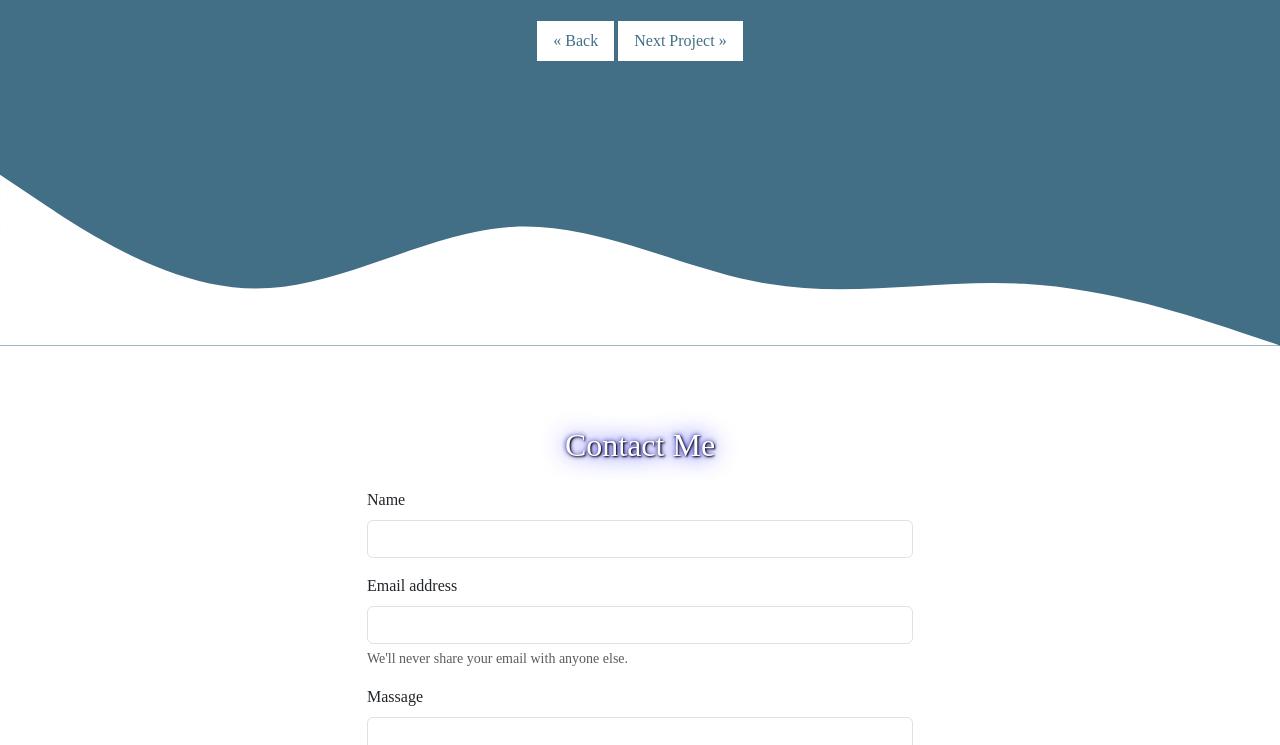
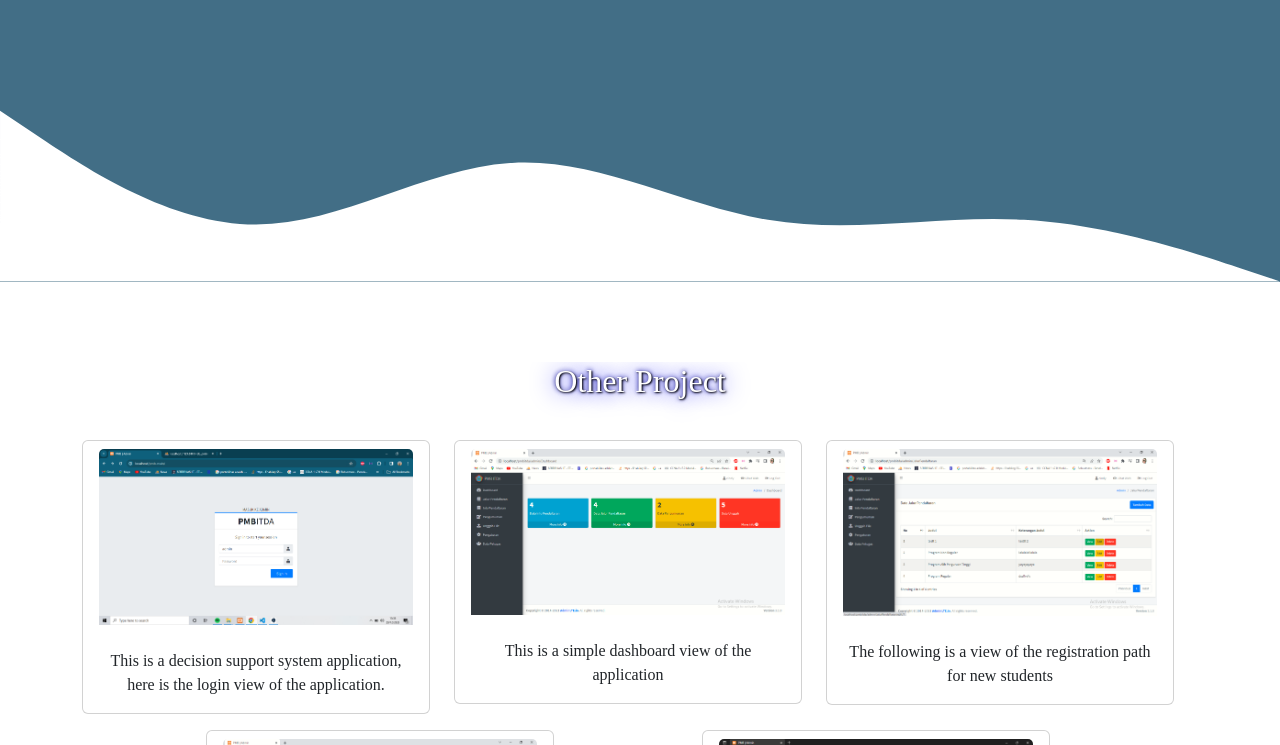
Before and after one commit to CdeaA/CdeaA.github.io, a plain HTML site: page index.html in a window 1280 px wide. Shown: the part 2055-2800 px from the top of the page. Drawn offline with nearby package versions, Linux system fonts and the light colour scheme.

Commit message:
Update index.html

```diff
--- a/index.html
+++ b/index.html
@@ -78,13 +78,13 @@
     <!-- Jumbotron -->
     <section class="jumbotron text-white" id="hero">
       <div class="jumbotron-content">
-        <h2>Hello There...</h2>
+        <h3>Hello There...</h3>
         <h1 class="fw-bold">I Am DeAa</h1>
         <h3 class="lead">Backend Web Developer</h3>
         <div class="jumbotron-sci">
-          <a href="cindydea05@gmail.com"
+          <!-- <a href="cindydea05@gmail.com"
             ><i class="bi bi-envelope-at-fill"></i
-          ></a>
+          ></a> -->
           <a href="https://instagram.com/cindy.deaa?igshid=OGQ5ZDc2ODk2ZA=="
             ><i class="bi bi-instagram"></i
           ></a>
@@ -263,11 +263,11 @@
           </div>
         </div>
       </div>
-      <br />
+      <!-- <br />
       <div class="button text-center">
         <a href="#projects" class="previous">&laquo; Back</a>
         <a href="otherproject.html" class="next">Next Project &raquo;</a>
-      </div>
+      </div> -->
       <svg xmlns="http://www.w3.org/2000/svg" viewBox="0 0 1440 320">
         <path
           fill="#fff"
@@ -278,58 +278,140 @@
     </section>
     <!-- End Projects -->
 
-    <!-- Contact -->
-    <section id="contact">
-      <div class="container">
-        <div class="row text-center mb-3">
-          <div class="col">
-            <h2>Contact Me</h2>
-          </div>
-        </div>
-        <div class="row justify-content-center">
-          <div class="col-md-6">
-            <form>
-              <div class="mb-3">
-                <label for="name" class="form-label">Name</label>
-                <input type="text" class="form-control" id="name
-                aria-describedby="name" />
-              </div>
-              <div class="mb-3">
-                <label for="exampleInputEmail1" class="form-label"
-                  >Email address</label
-                >
-                <input
-                  type="email"
-                  class="form-control"
-                  id="email"
-                  aria-describedby="email"
-                />
-                <div id="emailHelp" class="form-text">
-                  We'll never share your email with anyone else.
+    <section id="projects-2">
+      <div class="container position-relative">
+        <div
+          id="carouselExampleControls"
+          class="carousel slide"
+          data-bs-ride="carousel"
+        >
+          <div class="carousel-inner">
+            <div class="carousel-item active">
+              <div class="row text-center">
+                <div class="col">
+                  <h2>Other Project</h2>
+                  <p></p>
+                </div>
+
+                <div class="row justify-content-evenly mt-4">
+                  <div class="col-md-4 mb-3">
+                    <div class="card">
+                      <div class="responsive">
+                        <div class="gallery">
+                          <a target="_blank" href="img/6.png">
+                            <img
+                              src="img/6.png"
+                              class="card-img-top"
+                              alt="project"
+                            />
+                          </a>
+                          <div class="card-body">
+                            <p class="card-text">
+                              This is a decision support system application,
+                              here is the login view of the application.
+                            </p>
+                          </div>
+                        </div>
+                      </div>
+                    </div>
+                  </div>
+                  <div class="col-md-4 mb-3">
+                    <div class="card">
+                      <div class="responsive">
+                        <div class="gallery">
+                          <a target="_blank" href="img/7.png">
+                            <img
+                              src="img/7.png"
+                              class="card-img-top"
+                              alt="project"
+                            />
+                          </a>
+                          <div class="card-body">
+                            <p class="card-text">
+                              This is a simple dashboard view of the application
+                            </p>
+                          </div>
+                        </div>
+                      </div>
+                    </div>
+                  </div>
+                  <div class="col-md-4">
+                    <div class="card">
+                      <div class="responsive">
+                        <div class="gallery">
+                          <a target="_blank" href="img/8.png">
+                            <img
+                              src="img/8.png"
+                              class="card-img-top"
+                              alt="project"
+                            />
+                          </a>
+                          <div class="card-body">
+                            <p class="card-text">
+                              The following is a view of the registration path
+                              for new students
+                            </p>
+                          </div>
+                        </div>
+                      </div>
+                    </div>
+                  </div>
+                  <div class="col-md-4">
+                    <div class="card">
+                      <div class="responsive">
+                        <div class="gallery">
+                          <a target="_blank" href="img/9.png">
+                            <img
+                              src="img/9.png"
+                              class="card-img-top"
+                              alt="project"
+                            />
+                          </a>
+                          <div class="card-body">
+                            <p class="card-text">
+                              The following is a display of registration info
+                              data for new students.
+                            </p>
+                          </div>
+                        </div>
+                      </div>
+                    </div>
+                  </div>
+                  <div class="col-md-4">
+                    <div class="card">
+                      <div class="responsive">
+                        <div class="gallery">
+                          <a target="_blank" href="img/10.png">
+                            <img
+                              src="img/10.png"
+                              class="card-img-top"
+                              alt="project"
+                            />
+                          </a>
+                          <div class="card-body">
+                            <p class="card-text">
+                              This is the display of announcement data for new
+                              students.
+                            </p>
+                          </div>
+                        </div>
+                      </div>
+                    </div>
+                  </div>
                 </div>
               </div>
-              <div class="mb-3">
-                <label for="massage" class="form-label">Massage</label>
-                <textarea class="form-control" id="massage" rows="3"></textarea>
-              </div>
-              <button type="submit" class="btn btn-primary">Submit</button>
-            </form>
+            </div>
           </div>
         </div>
       </div>
-      <svg
-        xmlns="http://www.w3.org/2000/svg"
-        viewBox="0 0 1440 320"
-        class="border border-0"
-      >
+      <svg xmlns="http://www.w3.org/2000/svg" viewBox="0 0 1440 320">
         <path
           fill="#426e86"
           fill-opacity="1"
-          d="M0,160L40,181.3C80,203,160,245,240,218.7C320,192,400,96,480,85.3C560,75,640,149,720,176C800,203,880,181,960,197.3C1040,213,1120,267,1200,272C1280,277,1360,235,1400,213.3L1440,192L1440,320L1400,320C1360,320,1280,320,1200,320C1120,320,1040,320,960,320C880,320,800,320,720,320C640,320,560,320,480,320C400,320,320,320,240,320C160,320,80,320,40,320L0,320Z"
+          d="M0,128L40,122.7C80,117,160,107,240,122.7C320,139,400,181,480,218.7C560,256,640,288,720,266.7C800,245,880,171,960,154.7C1040,139,1120,181,1200,176C1280,171,1360,117,1400,90.7L1440,64L1440,320L1400,320C1360,320,1280,320,1200,320C1120,320,1040,320,960,320C880,320,800,320,720,320C640,320,560,320,480,320C400,320,320,320,240,320C160,320,80,320,40,320L0,320Z"
         ></path>
       </svg>
     </section>
-    <!-- End Contact -->
 
     <!-- Footer -->
     <footer
@@ -341,7 +423,7 @@
         <a
           class="text-white border-hiden"
           href="https://instagram.com/cindy.deaa?igshid=OGQ5ZDc2ODk2ZA=="
-          >Cindy Dea</a
+          >Cindy Dea 2024</a
         >
       </p>
     </footer>
```
